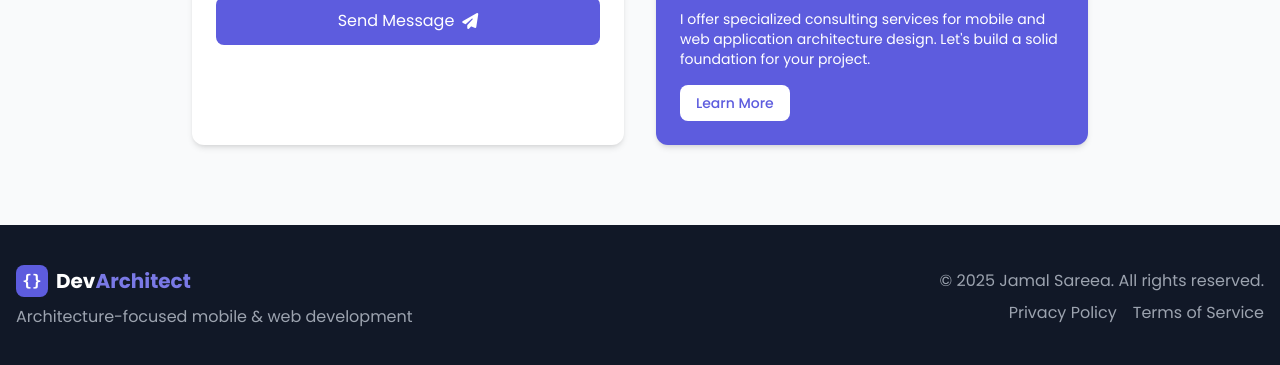
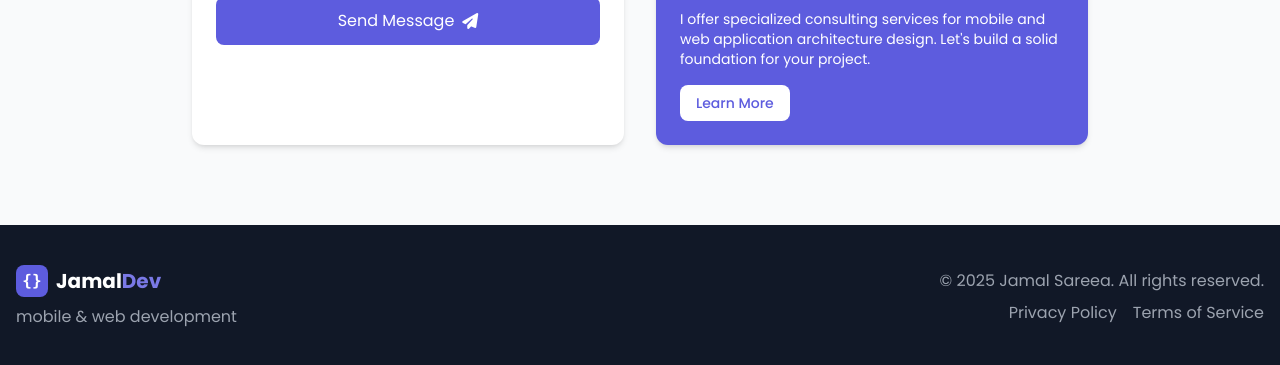
Before and after one commit to jamal-sareea25/protofile, a plain HTML site: page index.html in a window 1280 px wide. Shown: the part 7653-8018 px from the top of the page. Drawn offline with nearby package versions, Linux system fonts and the light colour scheme.

Commit message:
Update index.html

```diff
--- a/index.html
+++ b/index.html
@@ -1334,9 +1334,9 @@
                         <div class="h-8 w-8 bg-primary rounded-lg flex items-center justify-center text-white font-bold">
                             <span class="font-code">{}</span>
                         </div>
-                        <span class="text-xl font-bold">Dev<span class="text-primary-light">Architect</span></span>
+                        <span class="text-xl font-bold">Jamal<span class="text-primary-light">Dev</span></span>
                     </div>
-                    <p class="mt-2 text-gray-400">Architecture-focused mobile & web development</p>
+                    <p class="mt-2 text-gray-400"> mobile & web development</p>
                 </div>
 
                 <div class="flex flex-col items-center md:items-end">
```
